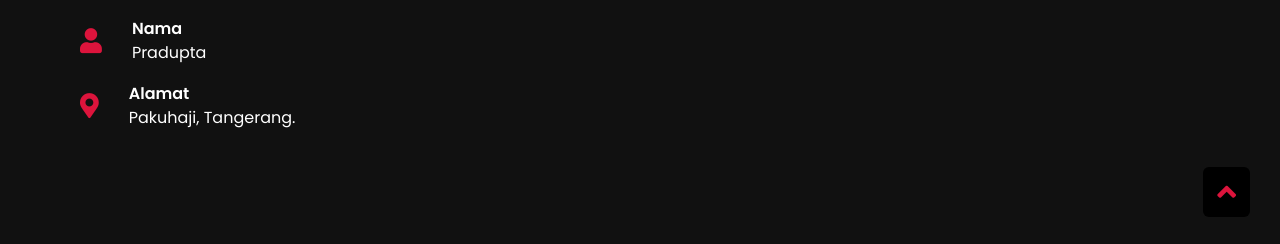
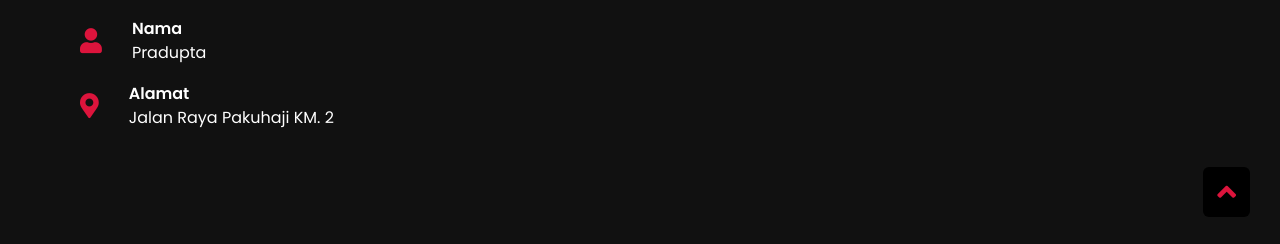
Before and after one commit to pradupta/web, a Jekyll site: the page index.html, which Jekyll copies as it is, in a window 1280 px wide and 900 px high, scrolled down 2511 px. Shown: the part 653-897 px from the top of the window. Built offline with Jekyll 4.4.1, drawn with Linux system fonts in a browser that asks for light colours; nearby versions of some CDN libraries.

Commit message:
Update index.html

```diff
--- a/index.html
+++ b/index.html
@@ -125,7 +125,7 @@
                         </div>
                         <div class="row">
                             <i class="fas fa-map-marker-alt"></i>
-                            <div class="info"><div class="head">Alamat</div><div class="sub-title">Pakuhaji, Tangerang.</div></div>
+                            <div class="info"><div class="head">Alamat</div><div class="sub-title">Jalan Raya Pakuhaji KM. 2</div></div>
                         </div>
                     </div>
                 </div>
```
